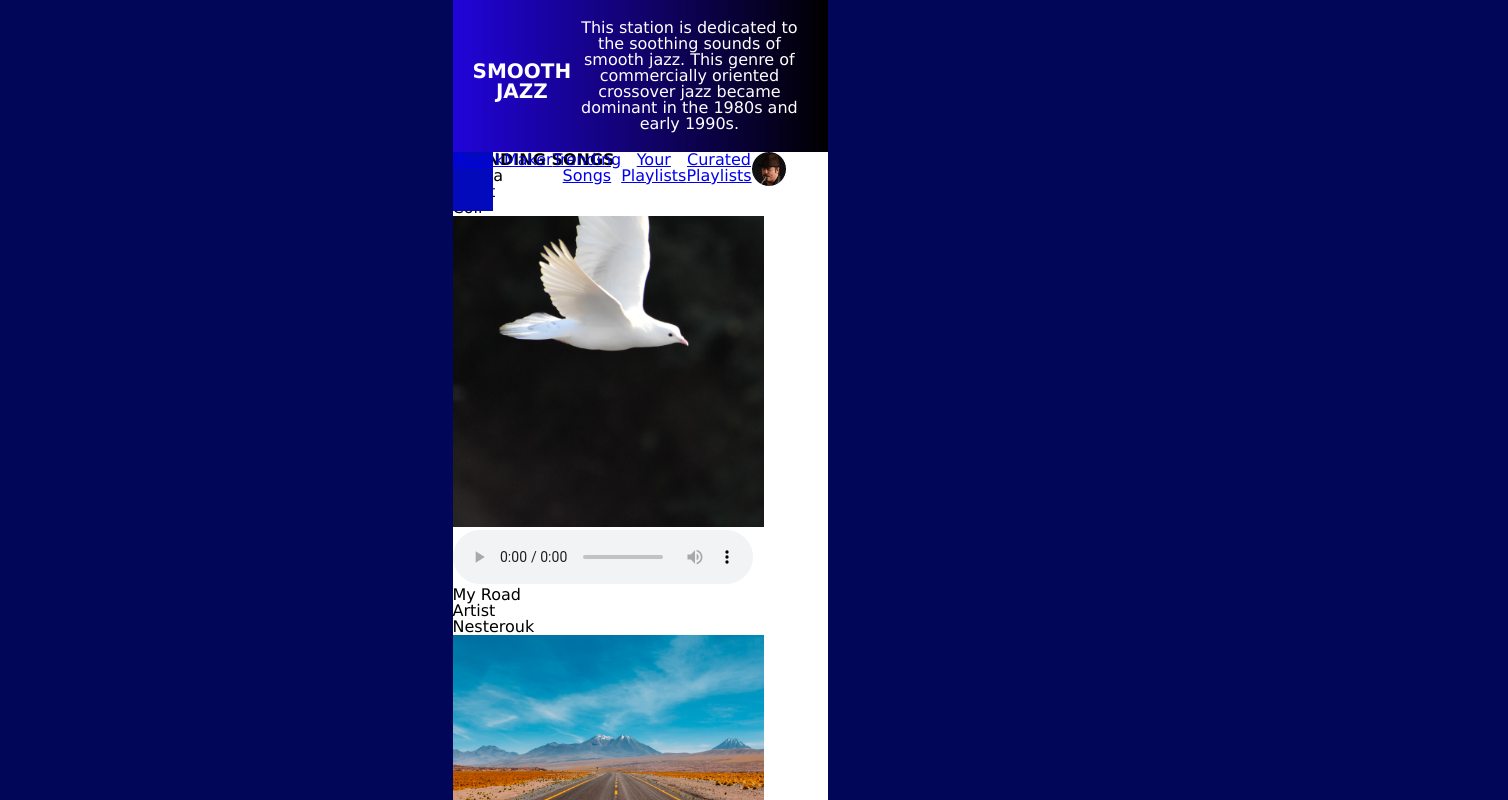
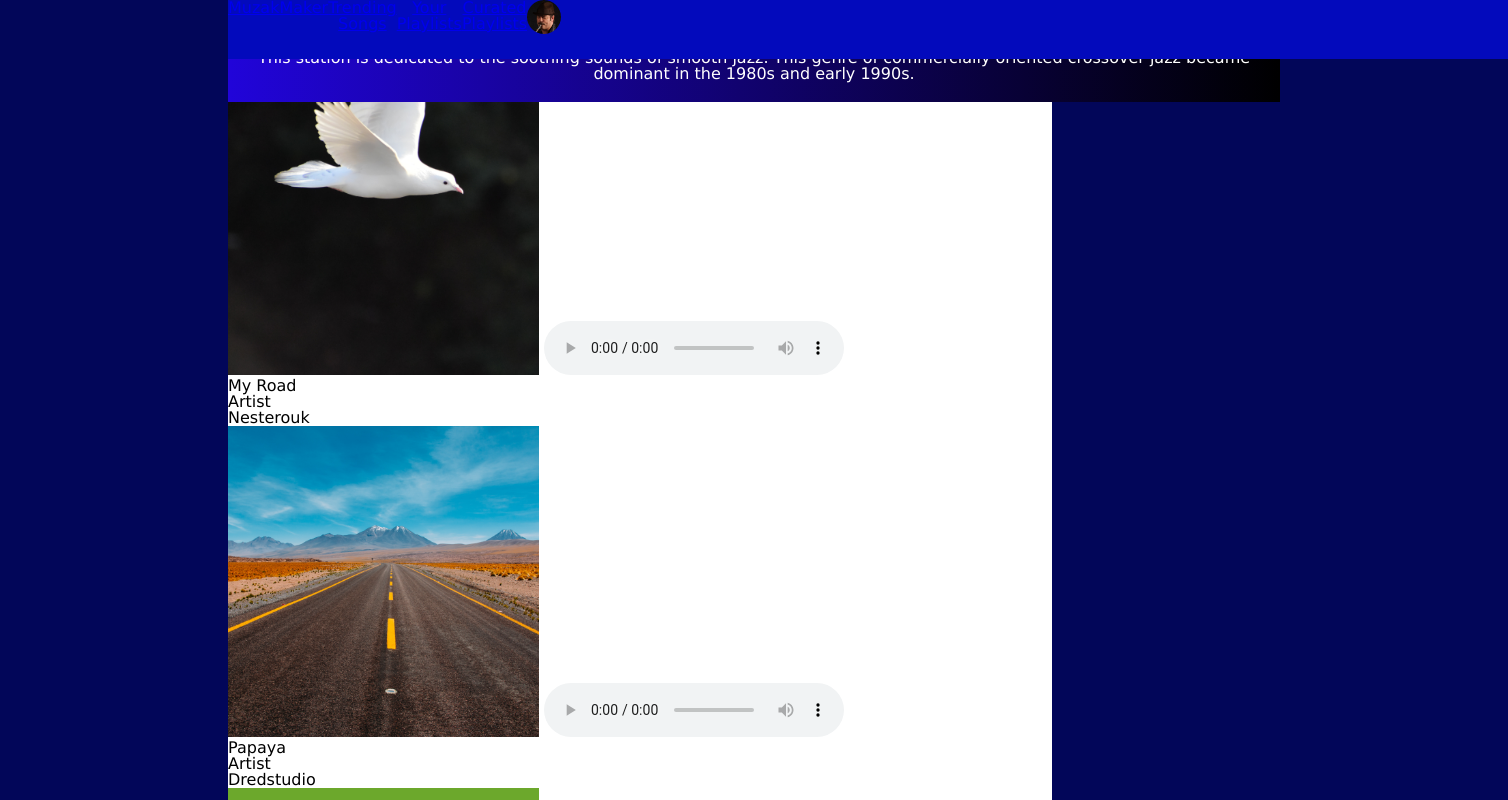
Before and after one commit to 1227427541/streamingmedia, a plain HTML site: page index.html in a window 1280 px wide. Shown: the top 800 px of the page, 1508 px wide, since content can reach past the window. Drawn offline with Linux system fonts and the light colour scheme.

Commit message:
Update styles.css

```diff
--- a/styles.css
+++ b/styles.css
@@ -70,8 +70,8 @@ header {
     margin: 0 auto;
     color:#ffffff;
     text-align: center;
-    display: flex;
     align-items: center;
+    position: absolute;
     clear: both;
 }
 
@@ -80,8 +80,10 @@ nav {
     background-color: #030abc;
     align-items: center;
     text-align: center;
-    position: fixed;
-    justify-content: space-evenly;
+    position: absolute;
+    width: 100%;
+    margin: 0px;
+    padding: 0%;
 }
 
 nav ul {
@@ -176,6 +178,12 @@ input:checked ~ label:not(.steps) span:before, input:checked ~ label:not(.steps)
 }
 
 @media screen and (min-width:834px) {
+
+    body {
+        width: 824px;
+    }
+
+
     ul {
         overflow: visible;
         position: absolute;
```
